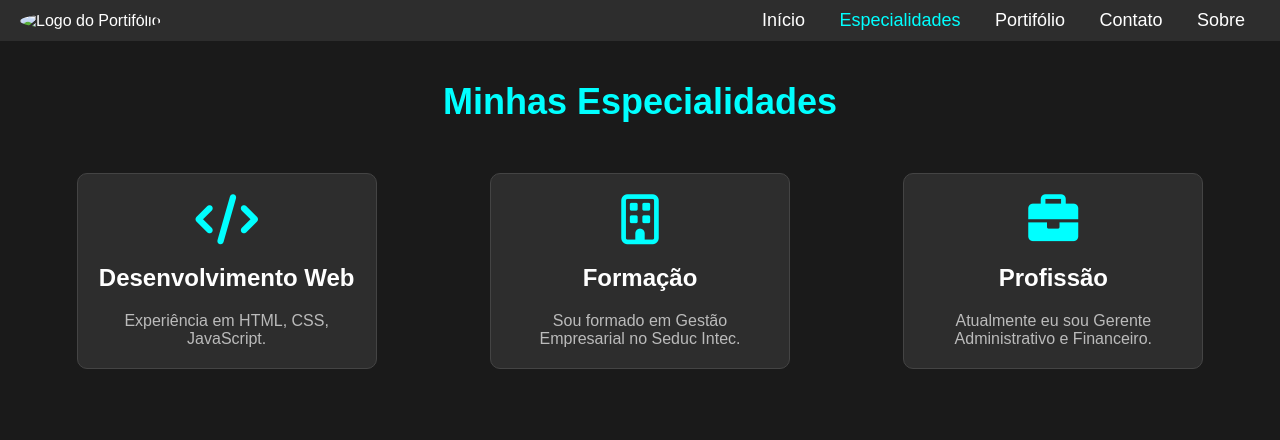
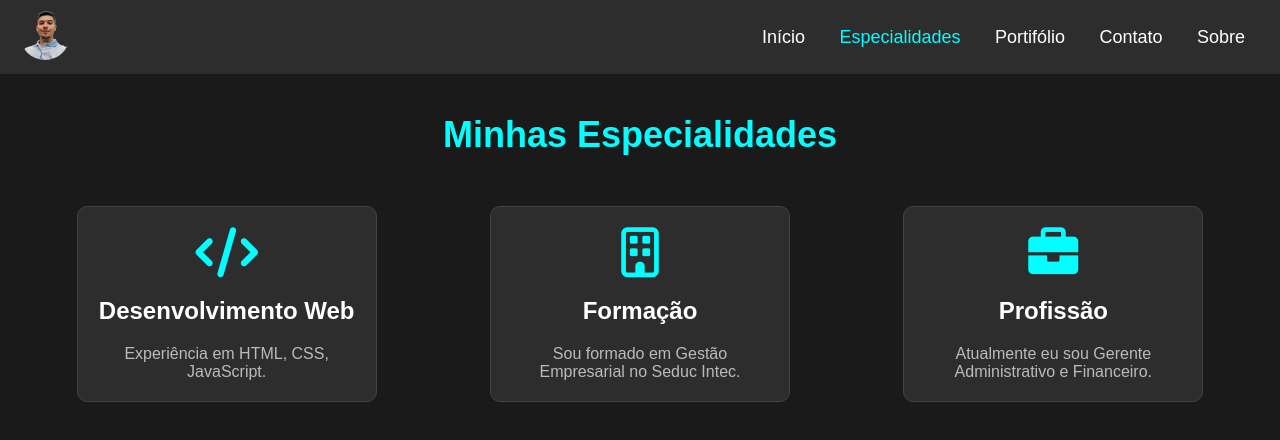
Before and after one commit to DevMoretti/Atualizacao-de-Portifolio, a plain HTML site: page especialidades.html in a window 1280 px wide. Drawn offline with Linux system fonts and the light colour scheme; the site is published under a folder, as on GitHub Pages, so addresses that start at the root find nothing.

Commit message:
Update especialidades.html

```diff
--- a/especialidades.html
+++ b/especialidades.html
@@ -10,7 +10,7 @@
 <body>
     <header>
         <div class="logo">
-            <img src="/img/foto.png" alt="Logo do Portifólio">
+            <img src="img/foto.png" alt="Logo do Portifólio">
         </div>
         <nav>
             <a href="index.html">Início</a>
```
